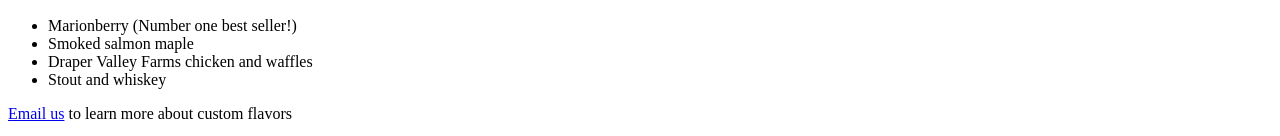
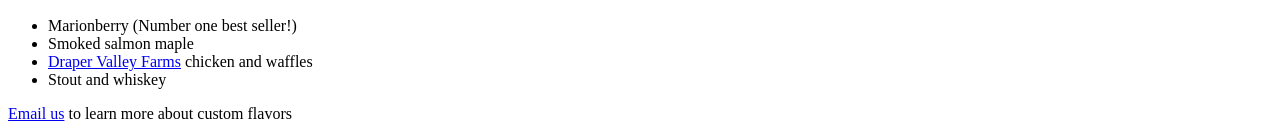
Before and after one commit to emilypriebe/cupcake_shop, a plain HTML site: page index.html in a window 1280 px wide. Shown: the part 1167-1303 px from the top of the page. Drawn offline with Linux system fonts and the light colour scheme.

Commit message:
Add link to Draper Valley Farms.

```diff
--- a/index.html
+++ b/index.html
@@ -18,7 +18,7 @@
       <ul>
         <li class="flashy">Marionberry (Number one best seller!)</li>
         <li>Smoked salmon maple</li>
-        <li>Draper Valley Farms chicken and waffles</li>
+        <li><a href="http://www.drapervalleyfarms.com">Draper Valley Farms</a> chicken and waffles</li>
         <li>Stout and whiskey</li>
       </ul>
 
```
